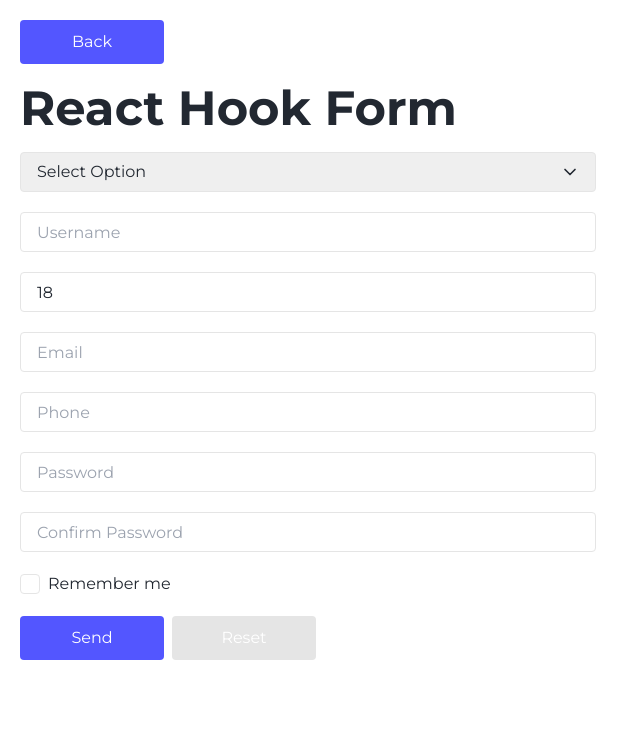
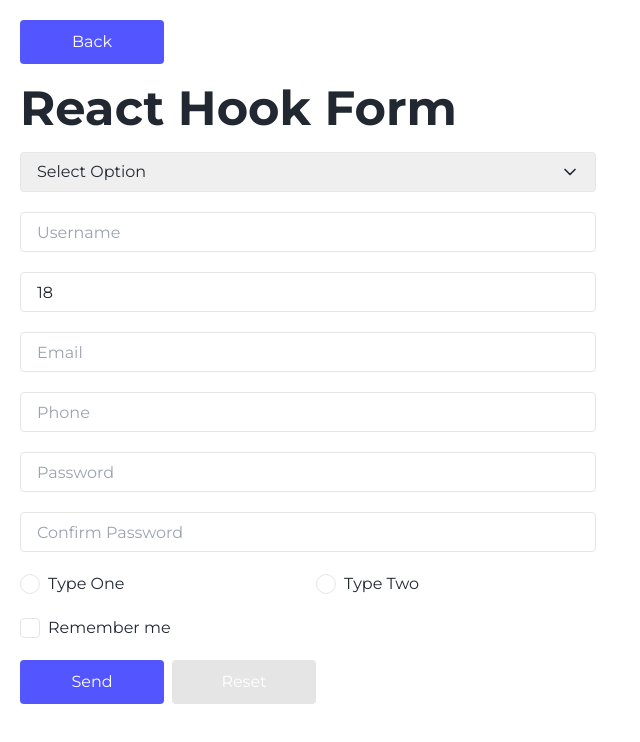
Before and after one commit to dimarogkov/next-template, a Next.js app: page /form in a window 1280 px wide. Shown: the top 742 px of the page, without its empty margins (0-640 px from the left). Built offline with nearby package versions, Linux system fonts and the light colour scheme.

Commit message:
add radios

```diff
--- a/package.json
+++ b/package.json
@@ -34,6 +34,6 @@
         "eslint-config-next": "14.2.4",
         "postcss": "^8",
         "tailwindcss": "^3.4.1",
-        "typescript": "^5"
+        "typescript": "^5.4.5"
     }
 }
--- a/src/components/elements/Form/Form.tsx
+++ b/src/components/elements/Form/Form.tsx
@@ -2,8 +2,8 @@
 import { useForm } from 'react-hook-form';
 import { formOptions } from '@/src/helpers/formOptions';
 import { EnumFormNames } from '@/src/types/enums/FormNames';
-import { EnumBtnTypes } from '@/src/types/enums/BtnTypes';
-import { Btn, Checkbox, ErrorMessage, Input, Label, Option, Select, Text } from '../../ui';
+import { EnumBtn } from '@/src/types/enums/Btn';
+import { Btn, Checkbox, ErrorMessage, Input, Label, Option, Radio, Select, Text } from '../../ui';
 
 const Form = () => {
     const {
@@ -20,6 +20,7 @@
 
     return (
         <form className='w-full max-w-xl' onSubmit={handleSubmit(onSubmit)}>
+            {/* select */}
             <Label className='w-full mb-5 last:mb-0'>
                 <Select register={register} registerName={EnumFormNames.select} className='mb-2 last:mb-0'>
                     <Option value='default' className='hidden'>
@@ -32,7 +33,9 @@
 
                 {errors.select && <ErrorMessage>{errors.select.message}</ErrorMessage>}
             </Label>
+            {/* end select */}
 
+            {/* text */}
             <Label className='w-full mb-5 last:mb-0'>
                 <Input
                     placeholder='Username'
@@ -43,7 +46,9 @@
 
                 {errors.username && <ErrorMessage>{errors.username.message}</ErrorMessage>}
             </Label>
+            {/* end text */}
 
+            {/* number */}
             <Label className='w-full mb-5 last:mb-0'>
                 <Input
                     type='number'
@@ -55,7 +60,9 @@
 
                 {errors.age && <ErrorMessage>{errors.age.message}</ErrorMessage>}
             </Label>
+            {/* end number */}
 
+            {/* email */}
             <Label className='w-full mb-5 last:mb-0'>
                 <Input
                     type='email'
@@ -67,7 +74,9 @@
 
                 {errors.email && <ErrorMessage>{errors.email.message}</ErrorMessage>}
             </Label>
+            {/* end email */}
 
+            {/* phone */}
             <Label className='w-full mb-5 last:mb-0'>
                 <Input
                     placeholder='Phone'
@@ -78,7 +87,9 @@
 
                 {errors.phone && <ErrorMessage>{errors.phone.message}</ErrorMessage>}
             </Label>
+            {/* end phone */}
 
+            {/* password */}
             <Label className='w-full mb-5 last:mb-0'>
                 <Input
                     type='password'
@@ -102,7 +113,41 @@
 
                 {errors.confirmPassword && <ErrorMessage>{errors.confirmPassword.message}</ErrorMessage>}
             </Label>
+            {/* end password */}
 
+            {/* radio */}
+            <div className='w-full mb-5 last:mb-0'>
+                <div className='flex gap-4 w-full mb-2 last:mb-0'>
+                    <Label className='w-full'>
+                        <div className='flex items-center gap-2 cursor-pointer'>
+                            <Radio
+                                isChecked={watch('radioType')}
+                                value='type_one'
+                                register={register}
+                                registerName={EnumFormNames.radioType}
+                            />
+                            <Text>Type One</Text>
+                        </div>
+                    </Label>
+
+                    <Label className='w-full'>
+                        <div className='flex items-center gap-2 cursor-pointer'>
+                            <Radio
+                                isChecked={watch('radioType')}
+                                value='type_two'
+                                register={register}
+                                registerName={EnumFormNames.radioType}
+                            />
+                            <Text>Type Two</Text>
+                        </div>
+                    </Label>
+                </div>
+
+                {errors.radioType && <ErrorMessage>{errors.radioType.message}</ErrorMessage>}
+            </div>
+            {/* end radio */}
+
+            {/* checkbox */}
             <Label className='w-full mb-5 last:mb-0'>
                 <div className='flex items-center gap-2 cursor-pointer mb-2 last:mb-0'>
                     <Checkbox
@@ -116,11 +161,12 @@
 
                 {errors.rememberMe && <ErrorMessage>{errors.rememberMe.message}</ErrorMessage>}
             </Label>
+            {/* end checkbox */}
 
             <div className='flex flex-wrap gap-2 w-full'>
                 <Btn type='submit'>Send</Btn>
 
-                <Btn type='button' btnType={EnumBtnTypes.gray} disabled={!isSubmitted} onClick={() => reset()}>
+                <Btn type='button' btnType={EnumBtn.gray} disabled={!isSubmitted} onClick={() => reset()}>
                     Reset
                 </Btn>
             </div>
--- a/src/components/ui/Checkbox.tsx
+++ b/src/components/ui/Checkbox.tsx
@@ -20,7 +20,7 @@
                     ref={ref}
                     {...props}
                     type='checkbox'
-                    className='absolute top-0 left-0 w-full h-full opacity-0'
+                    className='absolute top-0 left-0 w-full h-full opacity-0 cursor-pointer'
                     {...register(registerName)}
                 />
 
--- /dev/null
+++ b/src/components/ui/Radio.tsx
@@ -0,0 +1,56 @@
+import { forwardRef, InputHTMLAttributes } from 'react';
+import { UseFormRegister } from 'react-hook-form';
+import { EnumFormNames } from '@/src/types/enums/FormNames';
+import { IFormValues } from '@/src/types/interfaces/FormValues';
+import { LuCircle } from 'react-icons/lu';
+import cn from 'classnames';
+
+interface Props extends InputHTMLAttributes<HTMLInputElement> {
+    isChecked: string;
+    value?: string;
+    className?: string;
+    registerName?: EnumFormNames;
+    register?: UseFormRegister<IFormValues>;
+}
+
+const Radio: React.FC<Props> = forwardRef<HTMLInputElement, Props>(
+    (
+        {
+            isChecked,
+            value = '',
+            className = '',
+            registerName = EnumFormNames.radioType,
+            register = () => {},
+            ...props
+        },
+        ref
+    ) => (
+        <div className={`relative w-5 min-w-5 h-5 ${className}`}>
+            <input
+                ref={ref}
+                {...props}
+                type='radio'
+                className='absolute top-5 left-0 w-full h-full opacity-0 cursor-pointer'
+                {...register(registerName)}
+                value={value}
+            />
+
+            <span
+                className={cn('flex items-center justify-center w-full h-full rounded-full border', {
+                    'border-gray': isChecked !== value,
+                    'border-blue': isChecked === value,
+                })}
+            >
+                <LuCircle
+                    className={cn('w-3 h-3 rounded-full text-blue bg-blue', {
+                        'opacity-0 invisible': isChecked !== value,
+                        'opacity-1 visible': isChecked === value,
+                    })}
+                />
+            </span>
+        </div>
+    )
+);
+
+Radio.displayName = 'Radio';
+export default Radio;
--- a/src/components/ui/index.ts
+++ b/src/components/ui/index.ts
@@ -5,9 +5,10 @@
 import Input from './Input';
 import Label from './Label';
 import Option from './Option';
+import Radio from './Radio';
 import Select from './Select';
 import Subtitle from './Subtitle';
 import Text from './Text';
 import Title from './Title';
 
-export { Btn, BtnLink, Checkbox, ErrorMessage, Input, Label, Option, Select, Subtitle, Text, Title };
+export { Btn, BtnLink, Checkbox, ErrorMessage, Input, Label, Option, Radio, Select, Subtitle, Text, Title };
--- a/src/helpers/formOptions.ts
+++ b/src/helpers/formOptions.ts
@@ -25,6 +25,7 @@
             .trim()
             .required('Missing confirm password')
             .oneOf([yup.ref('password')], 'Passwords must match'),
+        radioType: yup.string().required('Radio Type is required'),
         rememberMe: yup.bool().required().oneOf([true], 'Remember me is required'),
     })
     .required();
@@ -39,6 +40,7 @@
         select: 'default',
         password: '',
         confirmPassword: '',
+        radioType: '',
         rememberMe: false,
     },
 };
--- /dev/null
+++ b/src/types/enums/Btn.ts
@@ -0,0 +1,5 @@
+export enum EnumBtn {
+    default = 'default',
+    outline = 'outline',
+    gray = 'gray',
+}
--- a/src/types/enums/BtnTypes.ts
+++ /dev/null
@@ -1,4 +0,0 @@
-export enum EnumBtnTypes {
-    default = 'default',
-    gray = 'gray',
-}
--- a/src/types/enums/FormNames.ts
+++ b/src/types/enums/FormNames.ts
@@ -6,5 +6,6 @@
     select = 'select',
     password = 'password',
     confirmPassword = 'confirmPassword',
+    radioType = 'radioType',
     rememberMe = 'rememberMe',
 }
--- a/src/types/interfaces/FormValues.ts
+++ b/src/types/interfaces/FormValues.ts
@@ -6,5 +6,6 @@
     select: string;
     password: string;
     confirmPassword: string;
+    radioType: string;
     rememberMe: boolean;
 }
```
Also changed, not shown: src/components/ui/Btn.tsx (+5 -4 lines), src/components/ui/BtnLink.tsx (+5 -4 lines), 1 other file (tests, documents, lock files or other folders).
